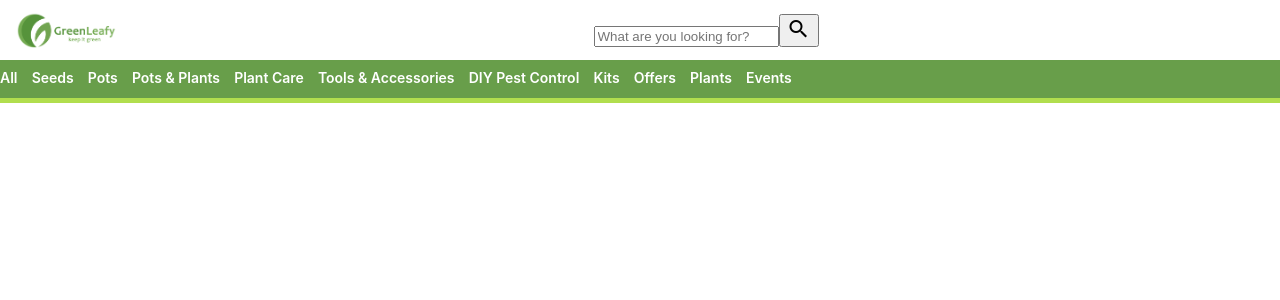
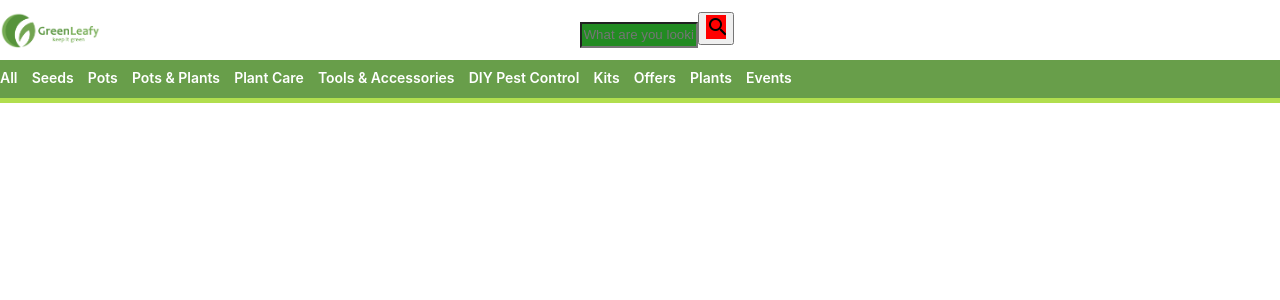
Before and after one commit to JogiJosephGeorge/GrigarysPage, an Angular app: page / in a window 1280 px wide. Shown: the top 300 px of the page. Built offline with nearby package versions, Linux system fonts and the light colour scheme.

Commit message:
search button style

```diff
--- a/src/app/header/header.component.css
+++ b/src/app/header/header.component.css
@@ -11,7 +11,7 @@
   align-items: center;
   font-weight: 600;
 }
-
+/*
   .toolbar1 img {
     margin: 0 16px;
   }
@@ -29,4 +29,34 @@
     .toolbar1 #twitter-logo:hover,
     .toolbar1 #youtube-logo:hover {
       opacity: 0.8;
+    }*/
+    .icon-search{
+      width:20px;
+      background-color:red;
+      margin:0;
+      padding:0;
+
     }
+   /*.searchButton{
+    height:20px;
+    margin:0;
+   }*/
+.searchText {
+    height:20px;
+    width:50%;
+    margin:0;
+    background-color:forestgreen;
+}
+/*input[type="search"] {
+  padding-right: 32px;
+}
+
+.search-container {
+
+
+
+}
+
+  .search-container > input[type="search"] + span {
+
+  }*/
--- a/src/app/header/header.component.html
+++ b/src/app/header/header.component.html
@@ -5,12 +5,20 @@
   <div class="spacer"></div>
   <div class="wrap">
     <form action="" method="get">
-      <div class="search">
-        <input type="text" class="" name="search" placeholder="What are you looking for?">
-        <button type="submit" class="searchButton i ">
-          <mat-icon class="">search_app</mat-icon>
+      <div class="">
+        <input type="text" class="searchText" name="search" placeholder="What are you looking for?">
+        <button type="submit" class="searchButton">
+          <mat-icon class="icon-search">search_app</mat-icon>
+
         </button>
+      </div>
+      <!--<div class="">
+        <div class="searchText">
+          <input type="text" >
         </div>
+        <div class="icon-search"> <mat-icon>search_app</mat-icon></div>
+
+      </div>-->
     </form>
   </div>
   <div class="spacer"></div>
```
